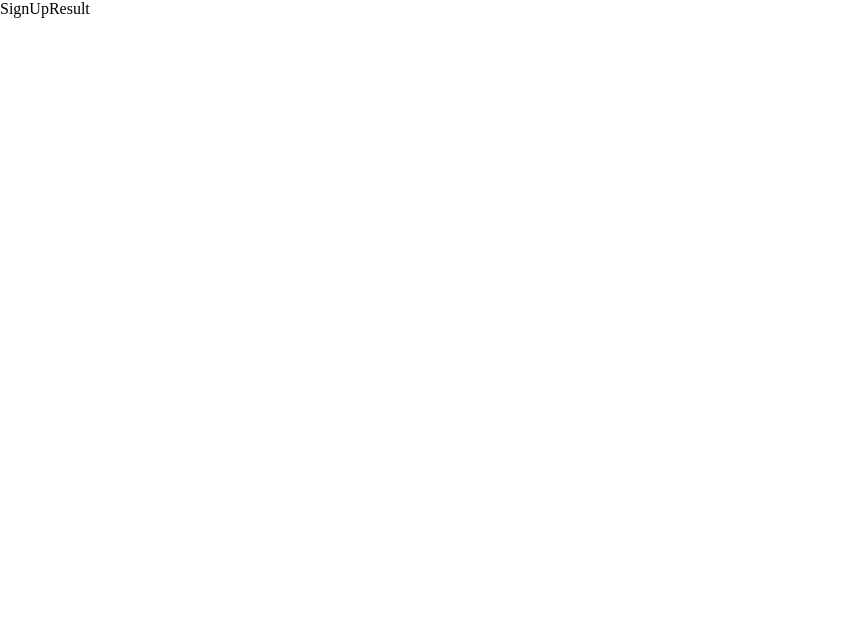
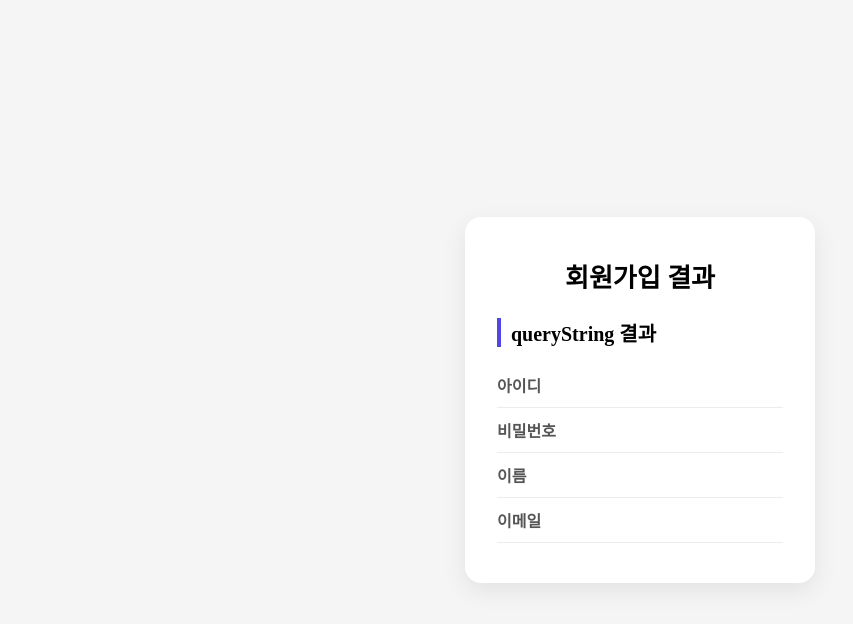
Before and after one commit to drasla/lecture-11-signup, a React (Vite) app: page /result in a window 1280 px wide. Shown: the top 624 px of the page, without its empty margins (0-853 px from the left). Built offline with nearby package versions, Linux system fonts and the light colour scheme.

Commit message:
SignUpResult 완료

```diff
--- a/src/pages/SignUp.tsx
+++ b/src/pages/SignUp.tsx
@@ -2,7 +2,7 @@ import styled from "styled-components";
 import { type FormEvent, useState } from "react";
 import { useNavigate } from "react-router";
 
-const Wrapper = styled.div`
+export const Wrapper = styled.div`
     width: 100vw;
     height: 100dvh;
     display: flex;
@@ -11,7 +11,7 @@ const Wrapper = styled.div`
     background-color: #f5f5f5;
 `;
 
-const Card = styled.div`
+export const Card = styled.div`
     width: 100%;
     max-width: 350px;
     padding: 40px 32px;
@@ -21,7 +21,7 @@ const Card = styled.div`
     box-shadow: 0 8px 25px rgba(0, 0, 0, 0.08);
 `;
 
-const Title = styled.h1`
+export const Title = styled.h1`
     font-size: 26px;
     text-align: center;
     margin-top: 0;
--- a/src/pages/SignUpResult.tsx
+++ b/src/pages/SignUpResult.tsx
@@ -1,5 +1,66 @@
+import { useSearchParams } from "react-router";
+import { Card, Title, Wrapper } from "./SignUp.tsx";
+import styled from "styled-components";
+
+const SectionTitle = styled.h2`
+    font-size: 20px;
+    margin-bottom: 16px;
+    border-left: 4px solid #4f46e5;
+    padding-left: 10px;
+`;
+
+const Item = styled.div`
+    display: flex;
+    justify-content: space-between;
+    padding: 10px 0;
+    border-bottom: 1px solid #ececec;
+`;
+
+const Label = styled.span`
+    font-weight: 600;
+    color: #555555;
+`;
+
+const Value = styled.span`
+    color: #222222;
+`;
+
 function SignUpResult() {
-    return <>SignUpResult</>;
+    const [params] = useSearchParams();
+
+    const username = params.get("username") || "";
+    const password = params.get("password") || "";
+    const name = params.get("name") || "";
+    const email = params.get("email") || "";
+
+    return (
+        <Wrapper>
+            <Card>
+                <Title>회원가입 결과</Title>
+
+                <section>
+                    <SectionTitle>queryString 결과</SectionTitle>
+
+                    <Item>
+                        <Label>아이디</Label>
+                        <Value>{username}</Value>
+                    </Item>
+                    <Item>
+                        <Label>비밀번호</Label>
+                        <Value>{password}</Value>
+                    </Item>
+                    <Item>
+                        <Label>이름</Label>
+                        <Value>{name}</Value>
+                    </Item>
+                    <Item>
+                        <Label>이메일</Label>
+                        <Value>{email}</Value>
+                    </Item>
+                </section>
+            </Card>
+        </Wrapper>
+    );
 }
 
 export default SignUpResult;
```
